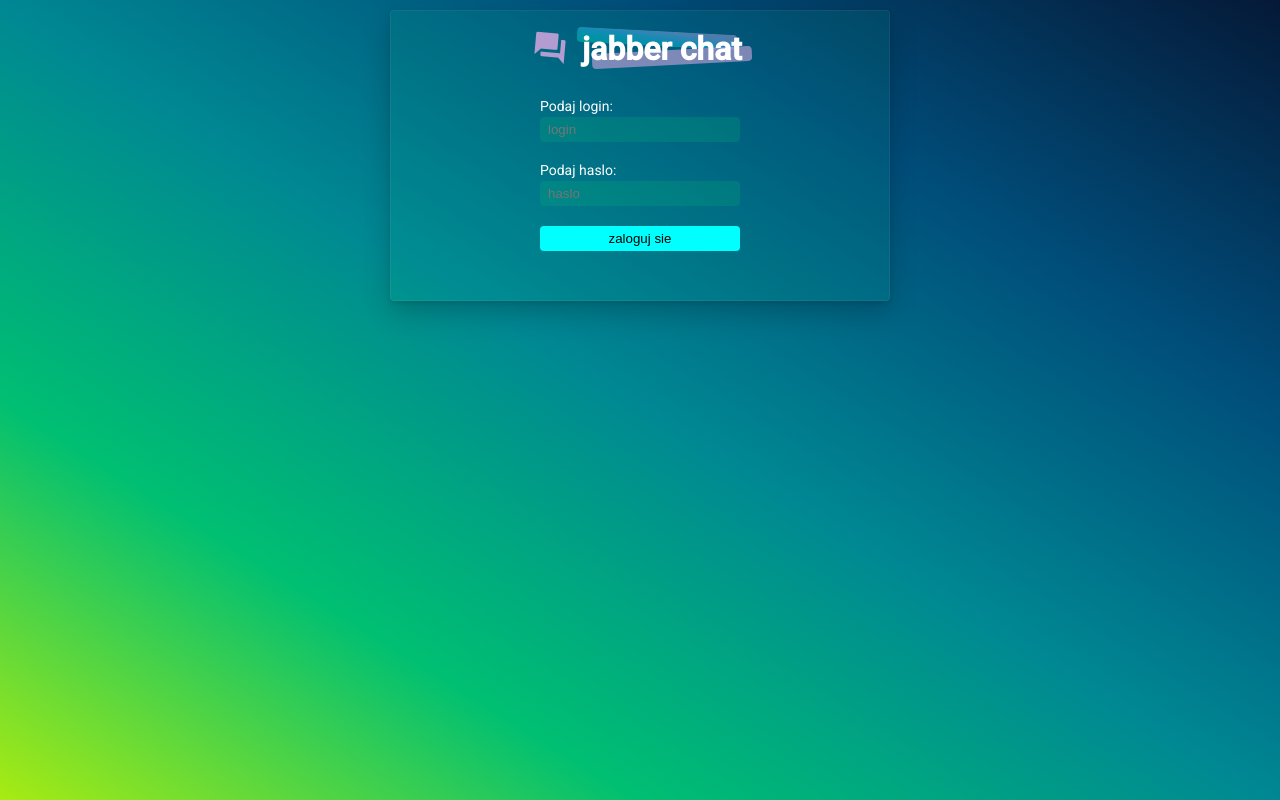
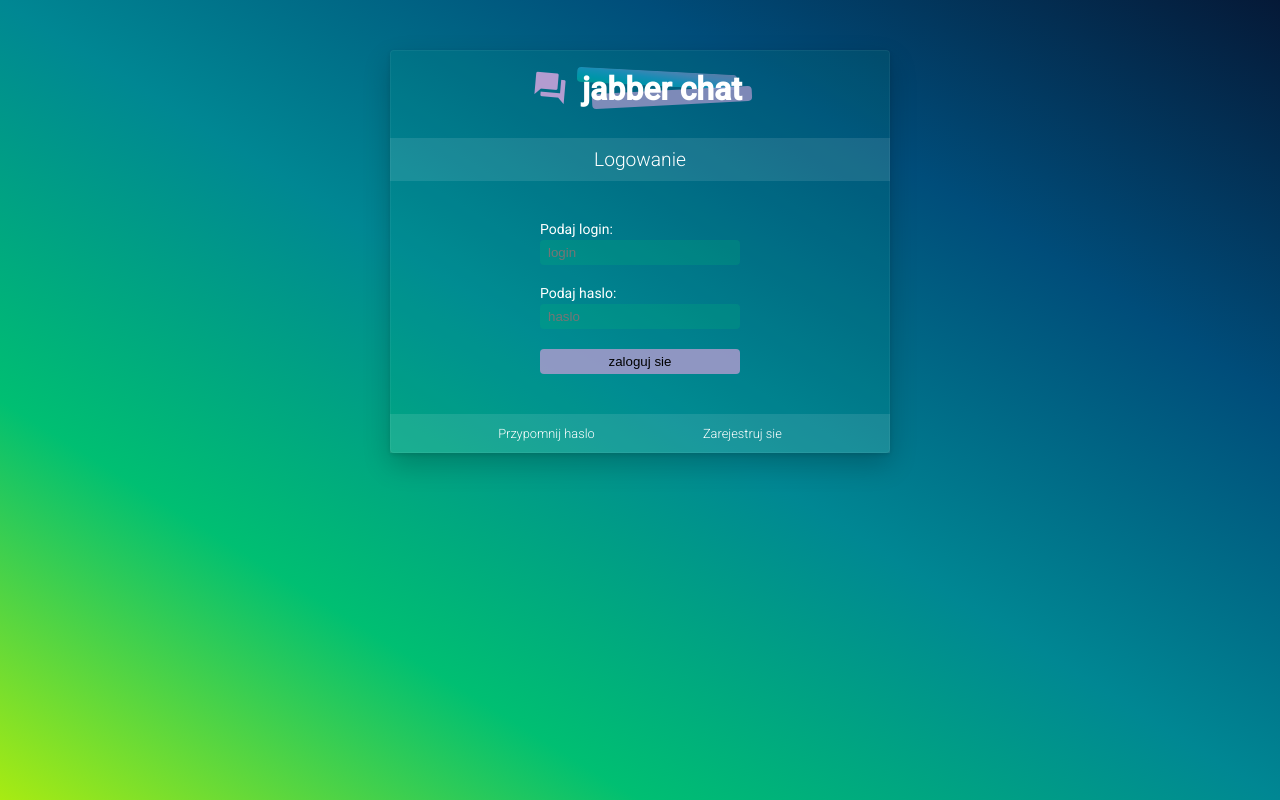
Before and after one commit to wiotrek/jabber-chat, an Angular app in the folder frontend/: page /auth in a window 1280 px wide. Built offline with nearby package versions, Linux system fonts and the light colour scheme; what apollo-angular would draw is missing.

Commit message:
#3 created footer

```diff
--- a/frontend/src/app/auth/auth.component.scss
+++ b/frontend/src/app/auth/auth.component.scss
@@ -8,7 +8,7 @@
 
     .inside {
       max-width: 500px;
-      margin: 0 auto;
+      margin: 5vh auto;
       background-color: var(--jb-color-mint-01);
       border-radius: var(--jb-border-radius);
       box-shadow: var(--jb-shadow-1);
--- a/frontend/src/app/auth/sign-in/sign-in.component.html
+++ b/frontend/src/app/auth/sign-in/sign-in.component.html
@@ -1,4 +1,8 @@
 <form [formGroup]="jabberForm" class="jabber-form" autocomplete="off">
+
+  <h4 class="jabber-form__title">Logowanie</h4>
+
+  <div class="jabber-form__main">
 
     <div class="field" *ngFor="let item of formSkeleton">
 
@@ -23,4 +27,13 @@
       zaloguj sie
     </button>
 
+  </div>
+
+  <div class="bottom">
+
+    <a class="bottom__btn">Przypomnij haslo</a>
+    <a class="bottom__btn">Zarejestruj sie</a>
+
+  </div>
+
 </form>
--- a/frontend/src/app/auth/sign-in/sign-in.component.scss
+++ b/frontend/src/app/auth/sign-in/sign-in.component.scss
@@ -1,8 +1,19 @@
 .jabber-form {
+  padding: 10px 0 0 0;
+
+  &__title {
+    text-align: center;
+    font-size: 1.2rem;
+    padding: 10px 0;
+    font-weight: lighter;
+    background-color: rgba(255, 255, 255, .1);
+  }
+
+  &__main {
     display: flex;
     flex-direction: column;
     gap: 20px;
-  padding: 10px 0 50px 0;
+    padding: 40px 0;
 
     .field {
       display: flex;
@@ -25,7 +36,23 @@
       width: 200px;
       border-radius: var(--jb-border-radius);
       padding: 5px 8px;
-    background-color: aqua;
+      background-color: rgba(179, 156, 208, .8);
       border: 0;
     }
   }
+
+  .bottom {
+    background-color: rgba(255, 255, 255, .1);
+    line-height: 1.2rem;
+    padding: 10px 0;
+    display: flex;
+    align-items: center;
+    justify-content: space-evenly;
+
+    &__btn {
+      cursor: pointer;
+      font-weight: lighter;
+      font-size: .8rem;
+    }
+  }
+}
```
Lines whose indentation alone changed are shown as unchanged.
